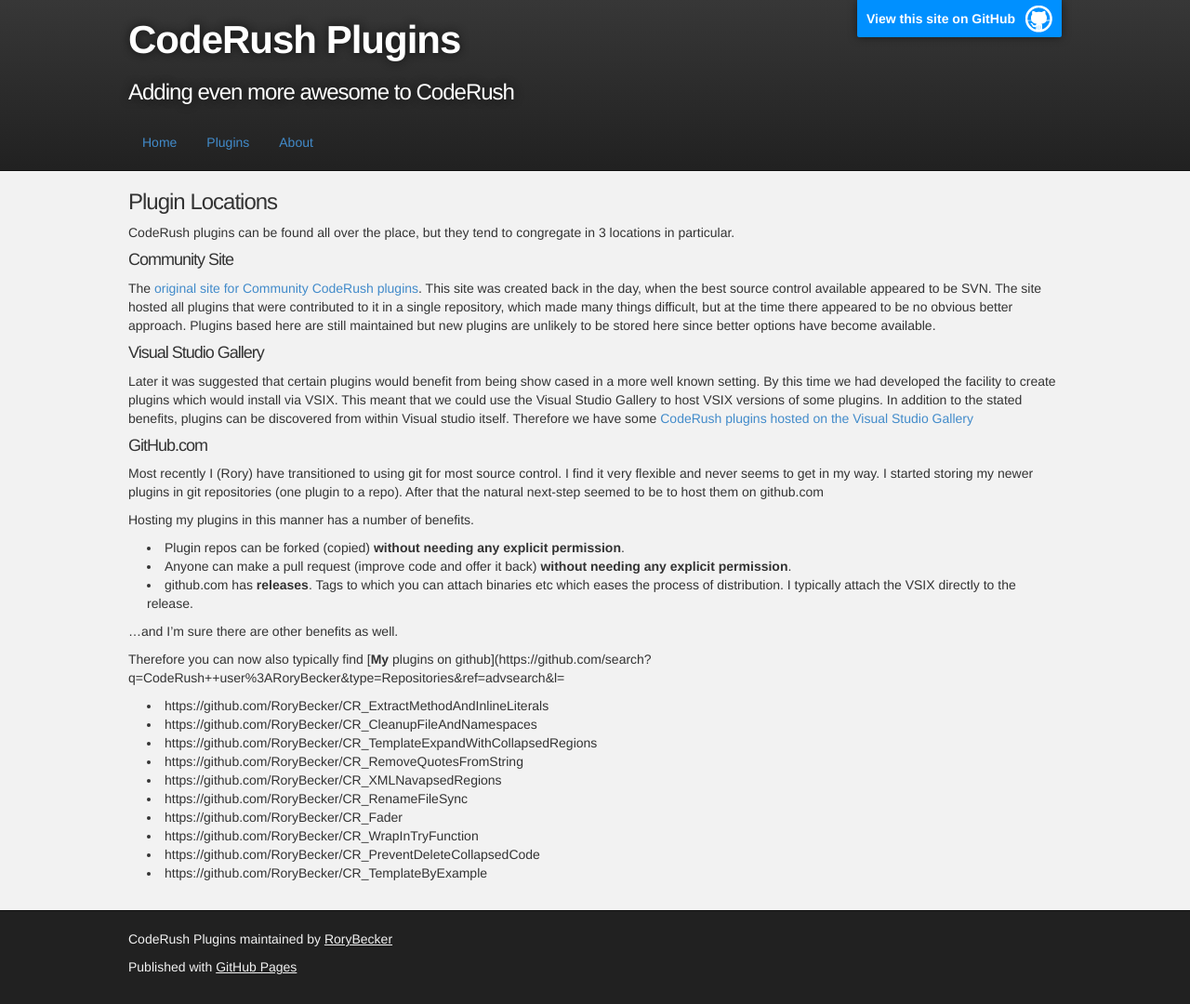
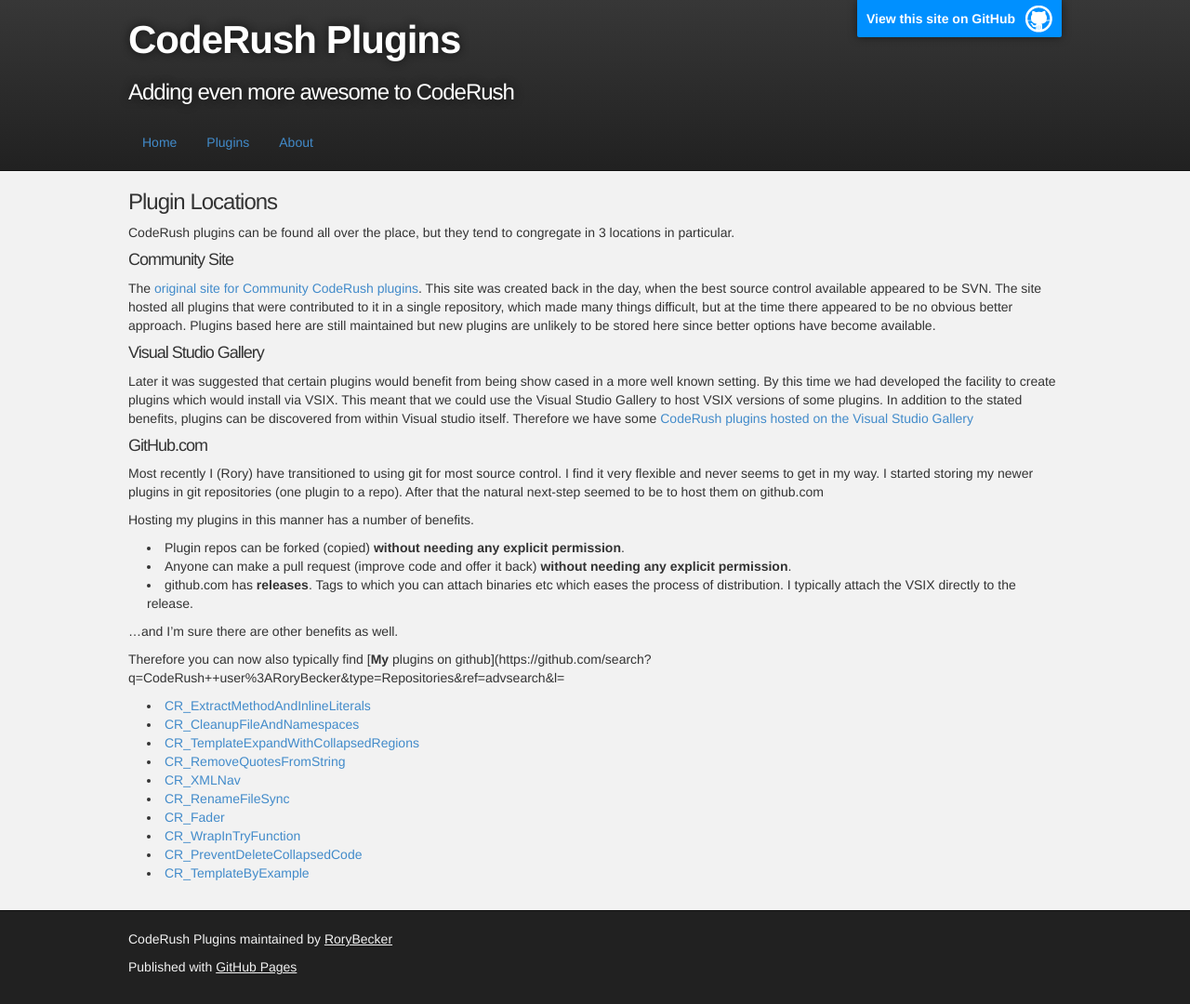
Before and after one commit to RoryBecker/CodeRushPlugins, a Jekyll site: the page built from Plugins.md, in a window 1280 px wide. Shown: the whole page at 93% size. Built offline with Jekyll 4.4.1, drawn with Linux system fonts in a browser that asks for light colours; Markdown is read by kramdown in place of the engine named in the settings; some of the changed lines change nothing that is shown.

Commit message:
- More Emphasis experiments.

```diff
--- a/Plugins.md
+++ b/Plugins.md
@@ -20,21 +20,21 @@
 
 Hosting my plugins in this manner has a number of benefits.
 
- * Plugin repos can be forked (copied) **without needing any explicit permission**.
- * Anyone can make a pull request (improve code and offer it back) **without needing any explicit permission**.
- * github.com has **releases**. Tags to which you can attach binaries etc which eases the process of distribution. I typically attach the VSIX directly to the release.
+ * Plugin repos can be forked (copied) __without needing any explicit permission__.
+ * Anyone can make a pull request (improve code and offer it back) __without needing any explicit permission__.
+ * github.com has __releases__. Tags to which you can attach binaries etc which eases the process of distribution. I typically attach the VSIX directly to the release.
 
  ...and I'm sure there are other benefits as well.
 
- Therefore you can now also typically find [**My** plugins on github](https://github.com/search?q=CodeRush++user%3ARoryBecker&type=Repositories&ref=advsearch&l=
+ Therefore you can now also typically find [__My__ plugins on github](https://github.com/search?q=CodeRush++user%3ARoryBecker&type=Repositories&ref=advsearch&l=
 
- * https://github.com/RoryBecker/CR_ExtractMethodAndInlineLiterals
- * https://github.com/RoryBecker/CR_CleanupFileAndNamespaces
- * https://github.com/RoryBecker/CR_TemplateExpandWithCollapsedRegions
- * https://github.com/RoryBecker/CR_RemoveQuotesFromString
- * https://github.com/RoryBecker/CR_XMLNavapsedRegions
- * https://github.com/RoryBecker/CR_RenameFileSync
- * https://github.com/RoryBecker/CR_Fader
- * https://github.com/RoryBecker/CR_WrapInTryFunction
- * https://github.com/RoryBecker/CR_PreventDeleteCollapsedCode
- * https://github.com/RoryBecker/CR_TemplateByExample
+ * [CR_ExtractMethodAndInlineLiterals](https://github.com/RoryBecker/CR_ExtractMethodAndInlineLiterals)
+ * [CR_CleanupFileAndNamespaces](https://github.com/RoryBecker/CR_CleanupFileAndNamespaces)
+ * [CR_TemplateExpandWithCollapsedRegions](https://github.com/RoryBecker/CR_TemplateExpandWithCollapsedRegions)
+ * [CR_RemoveQuotesFromString](https://github.com/RoryBecker/CR_RemoveQuotesFromString)
+ * [CR_XMLNav](https://github.com/RoryBecker/CR_XMLNav)
+ * [CR_RenameFileSync](https://github.com/RoryBecker/CR_RenameFileSync)
+ * [CR_Fader](https://github.com/RoryBecker/CR_Fader)
+ * [CR_WrapInTryFunction](https://github.com/RoryBecker/CR_WrapInTryFunction)
+ * [CR_PreventDeleteCollapsedCode](https://github.com/RoryBecker/CR_PreventDeleteCollapsedCode)
+ * [CR_TemplateByExample](https://github.com/RoryBecker/CR_TemplateByExample)
```
